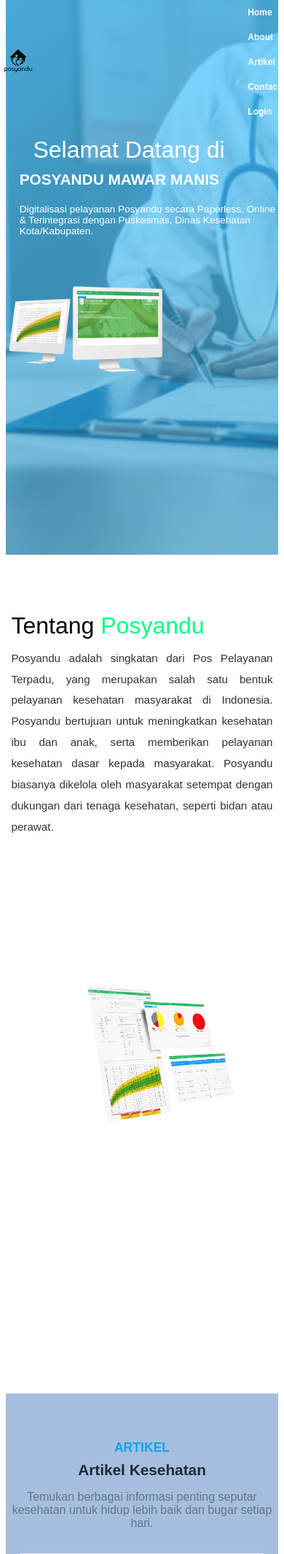
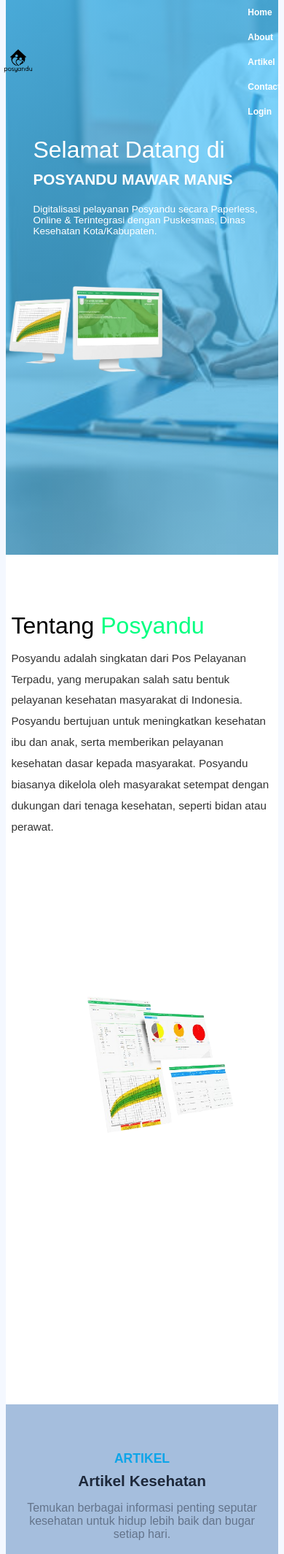
Before and after one commit to dika1005/templates_mvc, a PHP site: page /PROJECT1/home in a window 390 px wide. Shown: the top 2129 px of the page at 73% size. Run offline with PHP 8.4, Linux system fonts and the light colour scheme.

Commit message:
Refactor home view and CSS for improved structure and styling; update contact form layout and enhance responsiveness.

```diff
--- a/app/views/home/index.php
+++ b/app/views/home/index.php
@@ -1,4 +1,4 @@
-<link rel="stylesheet" href="../../../public/css/home.css">
+<link rel="stylesheet" href="<?= BASEURL; ?>/css/home.css">
 <script src="/js/scroll.js"></script>
 
 <script src="/public/js/scroll.js"></script>
@@ -84,7 +84,7 @@
 </section>
 
 <section>
-<div class="container-contact">
+  <div class="container">
     <div class="contact-section">
       <div class="contact-form">
         <h2>Form Kontak</h2>
@@ -115,7 +115,9 @@
     </div>
 
   </div>
+
 </section>
+
 <script>
   const hiddenElements = document.querySelectorAll('.hidden');
 
@@ -129,7 +131,7 @@
   });
 
   hiddenElements.forEach((el) => observer.observe(el));
-  window.addEventListener("scroll", function () {
+  window.addEventListener("scroll", function() {
     const body = document.body;
     if (window.scrollY > 50) {
       body.classList.add("scrolled");
--- a/public/css/home.css
+++ b/public/css/home.css
@@ -1,8 +1,10 @@
-/* Reset dasar */
-* {
+/* GLOBAL RESET */
+*,
+*::before,
+*::after {
+  box-sizing: border-box;
   margin: 0;
   padding: 0;
-  box-sizing: border-box;
 }
 
 html {
@@ -11,6 +13,8 @@ html {
 
 body {
   font-family: "Poppins", sans-serif;
+  background-color: #f4f8ff;
+  color: #1f3c88;
 }
 
 /* HEADER */
@@ -40,72 +47,75 @@ header {
 
 .nav-logo {
   display: flex;
-  list-style: none;
   align-items: center;
   margin-left: 20px;
-  font-family: "Poppins", sans-serif;
   font-size: 1.5em;
   position: relative;
-  left: -450px; /* Atur jarak sesuai kebutuhan */
+  left: -450px;
 }
 
-/* NAVIGATION */
 .nav-list {
+  display: flex;
   list-style: none;
-  display: flex;
   gap: 70px;
-  font-family: "Poppins", sans-serif;
   font-size: 1em;
-  margin: 0;
-  padding: 0;
-}
-
-nav ul li {
-  margin: 0;
 }
 
 nav a {
   color: #ffffff;
   text-decoration: none;
   font-weight: bold;
-  transition: color 0.3s ease;
+  transition: color 0.3s;
 }
 
 nav a:hover {
   color: #004080;
 }
 
-body.scrolled header {
-  background-color: rgba(96, 181, 255, 0.8);
-  backdrop-filter: blur(6px);
-  box-shadow: 0 2px 8px rgba(0, 0, 0, 0.1);
-  transition: background-color 0.3s, backdrop-filter 0.3s, box-shadow 0.3s;
-}
-
-/* HERO SECTION */
+/* HERO */
 .hero {
-  background-color: #6fbcff;
-  justify-content: flex-start;
-  align-items: center;
+  height: 90vh;
   padding: 18% 0;
   background: linear-gradient(
       rgba(82, 200, 255, 0.77),
       rgba(44, 163, 213, 0.55)
     ),
-    url("../img/hero.jpg");
-  background-size: cover;
-  background-position: center;
-  background-repeat: no-repeat;
-  height: 90vh;
+    url("../img/hero.jpg") center/cover no-repeat;
+  display: flex;
+  flex-direction: column;
+  justify-content: flex-start;
+  align-items: flex-start;
+}
+
+.hero h1,
+.hero h3,
+.hero p,
+.hero .ps {
+  margin-left: 10%;
+  color: white;
+  text-align: left;
+}
+
+.hero h1 {
+  font-size: 3em;
+  font-weight: bold;
+  margin-bottom: 20px;
+  line-height: 1.2;
+  text-transform: uppercase;
+}
+
+.hero h3 {
+  font-size: 2em;
+}
+
+.hero p {
+  font-size: 1.1em;
+  max-width: 400px;
 }
 
 .hero .ps {
   font-size: 2em;
-  color: white;
   margin-top: -5%;
-  font-family: "Poppins", sans-serif;
-  text-align: left;
-  margin-left: 10%;
 }
 
 .hero img {
@@ -113,36 +123,6 @@ body.scrolled header {
   height: auto;
   margin-left: 60%;
   margin-top: -20%;
-}
-
-.hero h1 {
-  font-size: 3em;
-  text-align: left;
-  color: white;
-  font-weight: bold;
-  margin-left: 10%;
-  padding-top: 20px;
-  margin-bottom: 20px;
-  line-height: 1.2;
-  font-family: "Poppins", sans-serif;
-  text-transform: uppercase;
-}
-
-.hero h3 {
-  font-size: 2em;
-  margin-left: 10%;
-  color: white;
-  font-family: "Poppins", sans-serif;
-  text-align: left;
-}
-
-.hero p {
-  font-size: 1.1em;
-  margin-left: 10%;
-  max-width: 400px;
-  color: white;
-  font-family: "Poppins", sans-serif;
-  text-align: left;
 }
 
 .hidden {
@@ -156,21 +136,20 @@ body.scrolled header {
   transform: translateY(0);
 }
 
-
-/* ABOUT SECTION */
+/* ABOUT */
 .about {
+  max-width: 1200px;
+  margin: auto;
   padding: 10% 5%;
   background-color: #fff;
-  max-width: 1200px;
-  margin: auto;
 }
 
 .about-content {
   display: flex;
+  flex-wrap: wrap;
+  gap: 40px;
   align-items: center;
   justify-content: space-between;
-  flex-wrap: wrap;
-  gap: 40px;
 }
 
 .about-text {
@@ -303,20 +281,8 @@ body.scrolled header {
   opacity: 0.8;
 }
 
-/* CONTACT SECTION */
-* {
-  box-sizing: border-box;
-}
-
-body {
-  font-family: 'Poppins', sans-serif;
-  background-color: #ffffff;
-  margin: 0;
-  padding: 0;
-  color: #1f3c88;
-}
-
-.container-contact {
+/* CONTACT */
+.container {
   max-width: 1200px;
   margin: 50px auto;
   padding: 20px;
@@ -384,90 +358,26 @@ body {
 }
 
 .contact-info h3 {
+  font-size: 20px;
+  margin-bottom: 15px;
   color: #1f3c88;
-  margin-bottom: 15px;
 }
 
 .contact-info p {
+  font-size: 16px;
   margin: 10px 0;
+  color: #333;
 }
 
-.social-icons {
+.contact-info iframe {
+  width: 100%;
+  height: 450px;
+  border: none;
+  border-radius: 15px;
   margin-top: 20px;
 }
 
-.social-icons a {
-  text-decoration: none;
-  margin-right: 10px;
-  font-size: 24px;
-  color: #1f3c88;
-  transition: color 0.3s;
-}
-
-.social-icons a:hover {
-  color: #0d2b70;
-}
-
-iframe {
-  margin-top: 30px;
-  width: 100%;
-  height: 0;
-  padding-bottom: 56.25%; /* Aspect ratio 16:9 */
-  border: none;
-  border-radius: 20px;
-  position: relative;
-}
-
-iframe iframe {
-  position: absolute;
-  top: 0;
-  left: 0;
-  width: 100%;
-  height: 100%;
-}
-
-@media (max-width: 768px) {
-  .contact-section {
-    flex-direction: column;
-  }
-}
-/* Media Queries for Responsiveness */
-@media (max-width: 1024px) {
-  .hero {
-    padding: 30% 0;
-  }
-
-  .hero h1 {
-    font-size: 2.5em;
-    margin-left: 5%;
-  }
-
-  .hero img {
-    width: 50%;
-    margin-left: 0;
-    margin-top: 10%;
-  }
-
-  .about-content {
-    flex-direction: column;
-    align-items: center;
-    gap: 20px;
-  }
-
-  .about-text {
-    margin-left: 0;
-    text-align: center;
-  }
-
-  .about-img img {
-    width: 100%;
-  }
-
-  .nav-list {
-    gap: 40px;
-  }
-}
-
+/* MEDIA QUERIES */
 @media (max-width: 768px) {
   header {
     padding: 15px;
@@ -481,7 +391,6 @@ iframe iframe {
 
   .hero {
     padding: 40% 0;
-    background-size: cover;
   }
 
   .hero h1 {
@@ -504,23 +413,17 @@ iframe iframe {
     gap: 30px;
   }
 
+  .about-text {
+    text-align: center;
+  }
+
   .about-img img {
     width: 100%;
-    transform: rotate(0);
-  }
-
-  .about-text {
-    margin-left: 0;
-    text-align: center;
   }
 
   #blog .card-wrapper {
     flex-direction: column;
     align-items: center;
-  }
-
-  #blog .card {
-    max-width: 100%;
   }
 }
 
@@ -535,30 +438,26 @@ iframe iframe {
   }
 
   .hero {
-    padding: 55% 0 10% 0;
+    padding: 55% 0 10%;
     min-height: 60vh;
   }
 
   .hero h1 {
     font-size: 1.3em;
-    margin-left: 5%;
     padding-top: 10px;
   }
 
   .hero h3 {
     font-size: 1em;
-    margin-left: 5%;
   }
 
   .hero p {
     font-size: 0.85em;
-    margin-left: 5%;
     max-width: 95vw;
   }
 
   .hero img {
     max-width: 90%;
-    margin-left: 0;
     margin-top: 10%;
   }
 
@@ -566,40 +465,16 @@ iframe iframe {
     padding: 18% 2%;
   }
 
-  .about-content {
-    gap: 15px;
-  }
-
-  .about-text {
-    text-align: left;
-  }
-
   .about-text p {
     font-size: 0.95em;
-  }
-
-  .about-img img {
-    width: 100%;
-    max-width: 95vw;
+    text-align: left;
   }
 
   #blog {
     padding: 4rem 0 3rem;
   }
 
-  #blog .container {
-    padding: 0 0.5rem;
-  }
-
-  #blog .header {
-    margin-bottom: 2rem;
-  }
-
   #blog .title {
     font-size: 1.3em;
   }
-
-  #blog .card {
-    max-width: 100%;
-  }
 }
```
Also changed, not shown: other parts of public/css/home.css (+37 -27 lines). Lines whose indentation alone changed are shown as unchanged.
